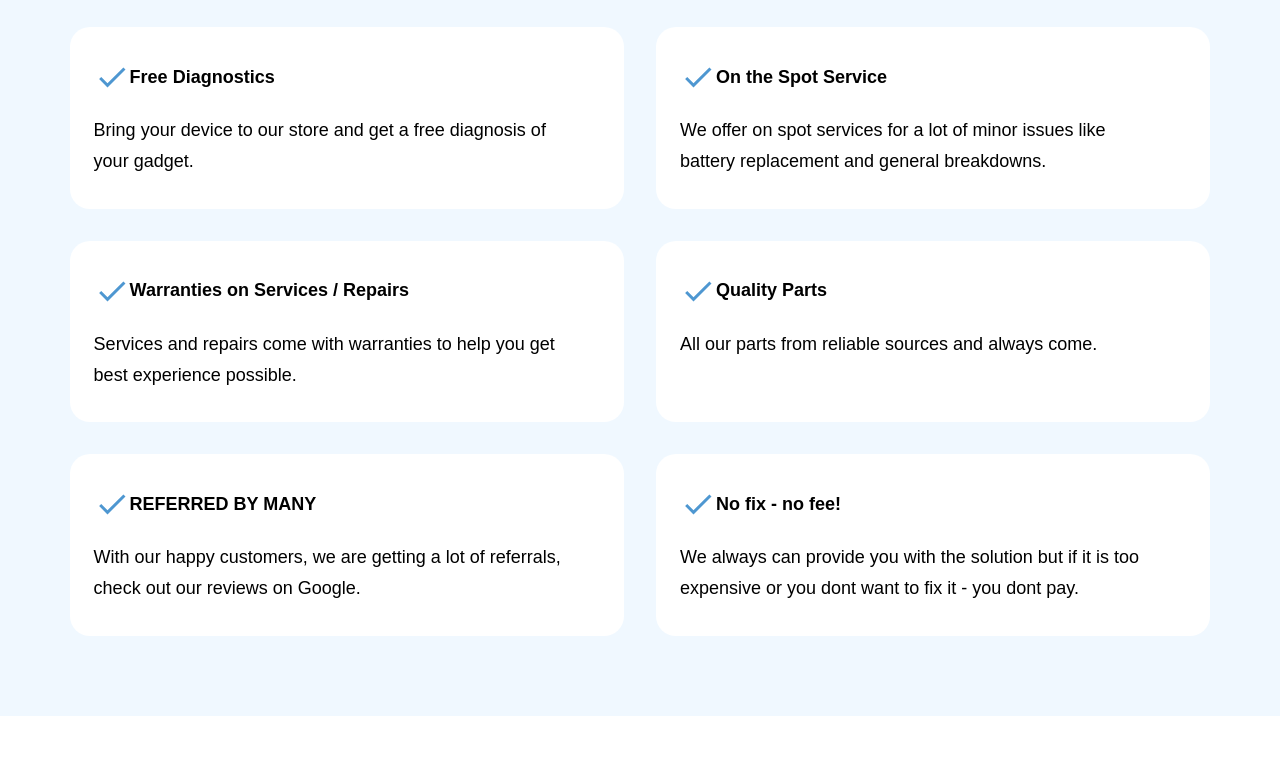
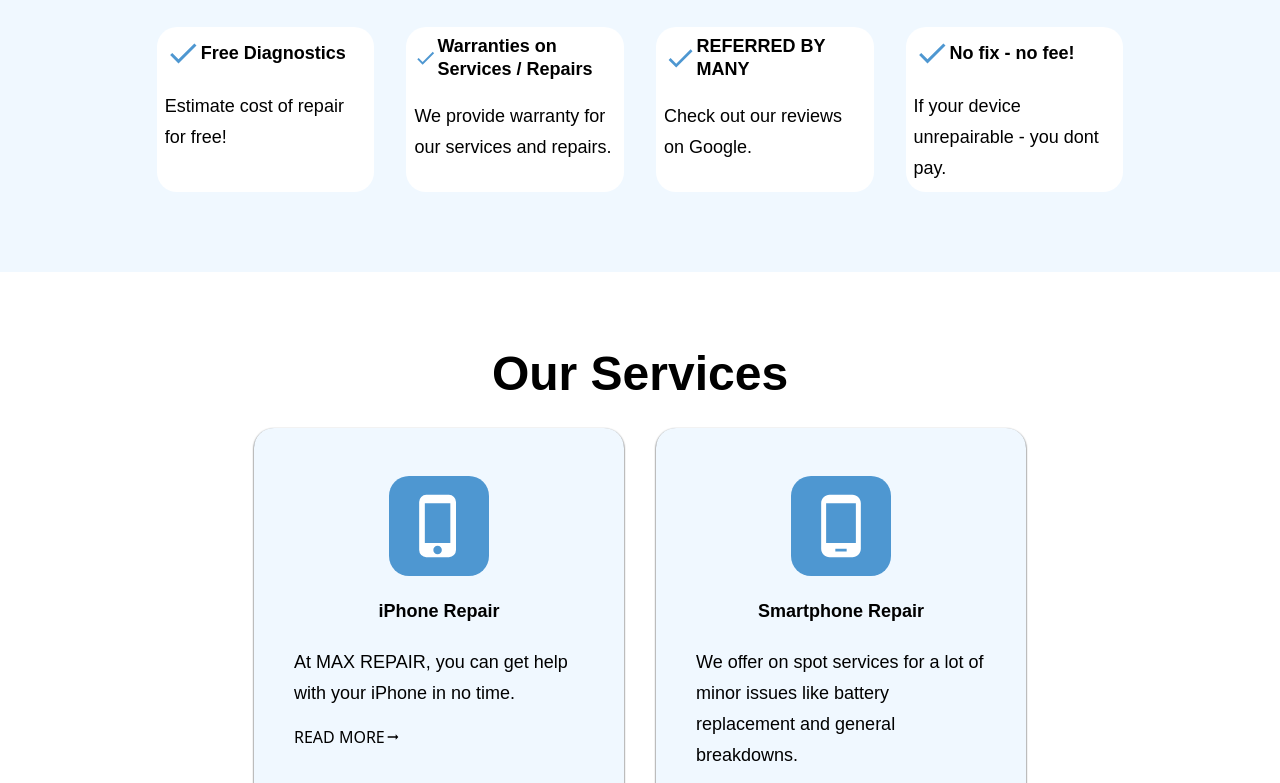
Before and after one commit to MetalJames/pcmaxrepair, a React (Vite) app: page / in a window 1280 px wide. Shown: the part 597-1380 px from the top of the page. Built offline with nearby package versions, Linux system fonts and the light colour scheme.

Commit message:
mainly working on styling add useeffect so that page go to the top when use links from home screen

```diff
--- a/src/assets/index.ts
+++ b/src/assets/index.ts
@@ -10,6 +10,9 @@ import liquiddamangerepair from './liquiddamangerepair.png';
 import playstationrepair from './playstationrepair.png';
 import nintendoswitchrepair from './nintendoswitchrepair.png';
 import xboxrepair from './xboxrepair.png';
+import AboutUsImg from '../assets/Max_Repair_web-13.jpg';
+import computerrepairfaq from '../assets/computerrepairfaq.png';
+import generalquestion from '../assets/generalquestion.png';
 
 export {
     close,
@@ -24,4 +27,7 @@ export {
     playstationrepair,
     nintendoswitchrepair,
     xboxrepair,
+    AboutUsImg,
+    computerrepairfaq,
+    generalquestion
 };
--- a/src/components/BrandsWeCanFix.tsx
+++ b/src/components/BrandsWeCanFix.tsx
@@ -3,11 +3,11 @@ import { brandswecanfix } from '../constants';
 
 const BrandsWeCanFix = () => {
     return (
-        <div className='flex flex-col justify-center items-center my-4 bg-[#f0f8ff]'>
+        <div className='flex flex-col justify-center items-center sm:px-24 px-10 my-4 bg-[#f0f8ff]'>
             <h1 className='font-poppins font-semibold xs:text-[48px] text-[40px] xs:leading-[76.8px] leading-[66.8px] w-full text-center pb-4'>Brands we can fix</h1>
-            <div className='flex flex-row flex-wrap justify-between w-2/3 px-10 ]'>
+            <div className='flex flex-row flex-wrap justify-center sm:w-2/3 w-full sm:px-10 p-0 ]'>
             {brandswecanfix.map((brandwecanfix) => (
-                <div key={brandwecanfix.id} className='flex justify-center items-center w-[25%] h-[150px]'>
+                <div key={brandwecanfix.id} className='flex justify-center items-center sm:w-[25%] w-[45%] sm:h-[150px] h-[100px] p-2'>
                     <img src={brandwecanfix.logo} alt={brandwecanfix.title} className='w-[150px]' />
                 </div>
             ))}
--- a/src/components/NavBar.tsx
+++ b/src/components/NavBar.tsx
@@ -49,7 +49,7 @@ const Navbar = () => {
                     onClick={() => setToggle((prev) => (!prev))}
                 />
                 <div className={`${toggle ? 'flex' : 'hidden'}
-                p-6 bg-[#fefefe] absolute top-[15%] right-5 mx-4 my-2 min-w-[140px] rounded-xl sidebar z-50`}
+                p-6 bg-[#c7c7c7] absolute top-[13%] right-5 mx-4 my-2 min-w-[140px] rounded-xl sidebar z-50`}
                 >
                     <ul key={1} className='list-none flex flex-col flex-1'>
                         {navLinks.filter(link => link.id != 'home').map(({ id, title, link, links }) => (
--- a/src/components/OurServices.tsx
+++ b/src/components/OurServices.tsx
@@ -1,20 +1,27 @@
 import React from 'react';
+import { Link } from "react-router-dom";
 import { ourservices } from '../constants';
+import { MdArrowRightAlt } from 'react-icons/md';
 
 const OurServices = () => {
     return (
-        <div className='flex flex-col sm:py-16 py-6 px-24'>
+        <div className='flex flex-col sm:px-24 px-10 sm:py-16 py-6'>
             <h1 className='font-poppins font-semibold xs:text-[48px] text-[40px] xs:leading-[76.8px] leading-[66.8px] w-full text-center'>Our Services</h1>
             <div className='flex flex-wrap justify-center w-full'>
-                {ourservices.map(({ id, title, description, logo: Icon}) =>
-                <div key={id} className='bg-[#f0f8ff] text-black rounded-[20px] m-4'>
+                {ourservices.map(({ id, title, description, logo: Icon, link}) =>
+                <div key={id} className='bg-[#f0f8ff] text-black rounded-[20px] m-4 hover:-translate-y-2 shadow-sm shadow-black hover:shadow-lg hover:shadow-[blue] ease-in-out duration-300'>
+                    <Link key={id} to={`${link}`}>
                         <div className='flex justify-between flex-col px-10 py-12 rounded-[20px] max-w-[370px]'>
                             <div className='flex text-6xl pb-6 justify-center items-center' >
                                 <Icon className='w-[100px] h-[100px] p-4 bg-[#4e97d1] fill-[white] rounded-[20%]'/>
                             </div>
                             <h2 className='font-poppins font-semibold text-[18px] leading-[23px] mb-1 text-center'>{title}</h2>
                             <p className='font-poppins font-light text-[18px] leading-[30.8px] max-w-[470px] mt-5'>{description}</p>
+                            <div className='flex items-center pt-4'>
+                                <h4>READ MORE</h4><MdArrowRightAlt />
                             </div>
+                        </div>
+                    </Link>
                 </div>
                 )}
             </div>
--- a/src/components/WhyChooseUs.tsx
+++ b/src/components/WhyChooseUs.tsx
@@ -3,13 +3,14 @@ import { whychooseus } from '../constants';
 
 const WhyChooseUs = () => {
     return (
-        <div className='flex flex-col sm:py-16 py-6 px-24 sm:px-6 ss:px-4 xs:px-2 xxs:px-0 bg-[#f0f8ff]'>
+        <div className='flex flex-col sm:py-16 sm:px-24 px-10 py-6 bg-[#f0f8ff]'>
             <h1 className='font-poppins font-semibold xs:text-[48px] text-[40px] xs:leading-[76.8px] leading-[66.8px] w-full text-center'>Why Choose MaxRepair</h1>
-            <div className='flex flex-wrap justify-center w-full'>
+            <div className='flex flex-wrap flex-row justify-center w-full'>
                 {whychooseus.map(({ id, title, description, logo: Icon}) =>
-                <div key={id} className='bg-white text-black rounded-[20px] m-4 flex flex-col items-center md:w-[45%] xxs:w-full'>
+                <div key={id} className='bg-white text-black sm:w-[20%] w-[100%] rounded-[20px] sm:m-4 m-0 sm:mb-4 mb-4 flex flex-col items-center'>
+                {/* <div key={id} className='bg-white text-black rounded-[20px] m-4 flex flex-col items-center md:w-[45%] xxs:w-full'> */}
                     {/* <div className='flex justify-between flex-col px-10 py-12 rounded-[20px] max-w-[370px]'> */}
-                    <div className='flex justify-start flex-col px-6 py-8 rounded-[20px] w-full'>
+                    <div className='flex justify-start flex-col p-2 rounded-[20px] w-full'>
                         <div className='flex items-center'>
                             <Icon className='fill-[#4e97d1] text-4xl'/>
                             <h2 className='font-poppins font-semibold text-[18px] leading-[23px]'>{title}</h2>
--- a/src/constants/index.ts
+++ b/src/constants/index.ts
@@ -1,5 +1,7 @@
 import { MdPhoneIphone, MdPhoneAndroid, MdLaptopMac, MdLaptopWindows, MdMemory, MdTabletMac, MdOutlineWaterDrop, MdOutlineVideogameAsset, MdDevicesOther, MdCheck } from 'react-icons/md';
 import { apple, google, microsoft, nintendo, playstation, samsung, xbox } from '../assets/brandswecanfix';
+import { AboutUsImg } from '../assets';
+import { computerrepairfaq, generalquestion, iphonerepair } from '../assets';
 
 export const navLinks = [
     {
@@ -75,32 +77,42 @@ export const navLinks = [
     },
 ];
 
+export const aboutus = [
+    {
+        id: 'about-us',
+        title: 'About Us',
+        description: 'Hi there. We are MaxRepair, an Electronics repair store in Port Credit, Mississauga. Our Google review will tell you about us much better than we can! But in any case, we are the friendly repair store that can help you at any time you need this the most. We can take care of your gadgets in no time. With 20+ years of experience, we can provide you with the best solution possible out there. We are located at 106 Lakeshore Road East, Mississauga, ON, L5G 1E3, so dont wait and bring us your device! If you have any questions - just give us a call at (905) 517-9610!',
+        img: AboutUsImg,
+    },
+]
+
 export const faq_questions = [
     {
         id: 1,
         title: "Computer/Laptop/MacBook Repair",
         questions: [
             {
-                id: 1,
+                id: 1.1,
                 question: "My computer is too old. I just want to get the information off it. Can you help?",
                 answer: "Yes! We can transfer information to external drive. We do specialize in data transfers and data recovery as well."
             },
             {
-                id: 2,
+                id: 1.2,
                 question: "My screen is broken on my macbook/laptop. Can you fix it?",
                 answer: "Yes! As long as we can source the screen for your macbook/laptop, we can fix it."
             },
             {
-                id: 3,
+                id: 1.3,
                 question: "I spilled water on my laptop/macbook. Is there a hope?",
                 answer: "Yes! We can fix liquid damage logicboards/motherboards at a high success rate. All our repairs have warranty as well."
             },
             {
-                id: 4,
+                id: 1.4,
                 question: "My laptop hinge is broken. I cannot open or close my computer properly. Is that something you can fix?",
                 answer: "Yes! We can fix it or replace it. It depent how badly its damaged but, YES, we can do that!"
             },
-        ]
+        ],
+        img: computerrepairfaq,
     },
     {
         id: 2,
@@ -131,7 +143,8 @@ export const faq_questions = [
                 question: "I dropped my phone in water. what are my options?",
                 answer: "Yes. we can fix water damage devices. Depending on the severity of the damage, we either will be able to fix the device completely, or at least get out the information you dearly need from your device. Again, we are a no fix no fee place. If we cant fix it for any reason, you dont pay."
             },
-        ]
+        ],
+        img: iphonerepair,
     },
     {
         id: 3,
@@ -177,7 +190,8 @@ export const faq_questions = [
                 question: "What are your store hours?",
                 answer: "We are open Mon:10:00 AM - 2:00 PM, Tue to Fri:9:00 AM - 6:00 PM, Sat:10:00 AM - 4:00 PM, and also Sun:10:00 AM - 3:00 PM"
             },
-        ]
+        ],
+        img: generalquestion,
     },
 ];
 
@@ -185,37 +199,41 @@ export const whychooseus = [
     {
         id: 'why-choose-us-1',
         title: 'Free Diagnostics',
-        description: 'Bring your device to our store and get a free diagnosis of your gadget.',
+        description: 'Estimate cost of repair for free!',
+        // description: 'Bring your device to our store and get a free diagnosis of your gadget.',
         logo: MdCheck,
     },
-    {
-        id: 'why-choose-us-2',
-        title: 'On the Spot Service',
-        description: 'We offer on spot services for a lot of minor issues like battery replacement and general breakdowns.',
-        logo: MdCheck,
-    },
+    // {
+    //     id: 'why-choose-us-2',
+    //     title: 'On the Spot Service',
+    //     description: 'We offer on spot services for a lot of minor issues like battery replacement and general breakdowns.',
+    //     logo: MdCheck,
+    // },
     {
         id: 'why-choose-us-3',
         title: 'Warranties on Services / Repairs',
-        description: 'Services and repairs come with warranties to help you get best experience possible.',
+        description: 'We provide warranty for our services and repairs.',
+        // description: 'Services and repairs come with warranties to help you get best experience possible.',
         logo: MdCheck,
     },
-    {
-        id: 'why-choose-us-4',
-        title: 'Quality Parts',
-        description: 'All our parts from reliable sources and always come.',
-        logo: MdCheck,
-    },
+    // {
+    //     id: 'why-choose-us-4',
+    //     title: 'Quality Parts',
+    //     description: 'All our parts from reliable sources and always come.',
+    //     logo: MdCheck,
+    // },
     {
         id: 'why-choose-us-5',
         title: 'REFERRED BY MANY',
-        description: 'With our happy customers, we are getting a lot of referrals, check out our reviews on Google.',
+        // description: 'With our happy customers, we are getting a lot of referrals, check out our reviews on Google.',
+        description: 'Check out our reviews on Google.',
         logo: MdCheck,
     },
     {
         id: 'why-choose-us-6',
         title: 'No fix - no fee!',
-        description: 'We always can provide you with the solution but if it is too expensive or you dont want to fix it - you dont pay.',
+        description: 'If your device unrepairable - you dont pay.',
+        // description: 'We always can provide you with the solution but if it is too expensive or you dont want to fix it - you dont pay.',
         logo: MdCheck,
     },
 ];
@@ -226,54 +244,64 @@ export const ourservices = [
         title: 'iPhone Repair',
         description: 'At MAX REPAIR, you can get help with your iPhone in no time.',
         logo: MdPhoneIphone,
+        link: '/iphone_repair',
     },
     {
         id: 'our-services-2',
         title: 'Smartphone Repair',
         description: 'We offer on spot services for a lot of minor issues like battery replacement and general breakdowns.',
         logo: MdPhoneAndroid,
+        link: '/smartphone_repair',
     },
     {
         id: 'our-services-3',
         title: 'iPad / Tablet Repair',
+        // description: 'Whether your iPad or Tablet has a broken screen or maybe your battery no longer holds the charge, or you have software issues, or any other issue that interrupts smooth performance, we will take care of it.',
         description: 'Whether your iPad or Tablet has a broken screen or maybe your battery no longer holds the charge, or you have software issues, or any other issue that interrupts smooth performance, we will take care of it.',
         logo: MdTabletMac,
+        link: '/ipadtablet_repair',
     },
     {
         id: 'our-services-4',
         title: 'Macbook Repair',
         description: 'At MAX REPAIR, you can get help with simple upgrades on your mac to a motherboard level repairs.',
         logo: MdLaptopMac,
+        link: '/macbook_repair',
     },
     {
         id: 'our-services-5',
         title: 'Laptop Repair',
         description: 'We are specialized in Asus, Acer, Lenovo, Dell, Toshiba, Chromebook, MSI, HP, and any other brands.',
         logo: MdLaptopWindows,
+        link: '/laptop_repair',
     },
     {
         id: 'our-services-6',
         title: 'Logic Board Repair',
         description: 'With 20+ years of expirience we have very high success rate of repair logic board. Bring it in - and we will help',
         logo: MdMemory,
+        link: '/logicboard_repair',
     },
     {
         id: 'our-services-7',
         title: 'Liquid Damage Repair',
         description: 'We can fix liquid damage logicboards/motherboards at a high success rate.',
         logo: MdOutlineWaterDrop,
+        link: '/liquiddamege_repair',
     },
     {
         id: 'our-services-8',
         title: 'Gaming Console Repair',
         description: 'At MAX REPAIR, you can repair your PS4, Nintendo, XBOX the same day.',
         logo: MdOutlineVideogameAsset,
+        link: '/gamingconsole_repair',
     },
     {
         id: 'our-services-9',
         title: 'Other Electronics Repair',
         description: 'If you can not see your device in the listing, no worries - give us a call and ask, we will be able to help you',
         logo: MdDevicesOther,
+        link: '/otherelectronic_repair',
     },
 ];
 
```
Also changed, not shown: src/pages/AboutUs.tsx (+11 -17 lines), src/pages/ContactUs.tsx (+12 -19 lines), src/pages/FAQ.tsx (+9 -5 lines), src/pages/servicespages/IPhoneRepair.tsx (+14 -4 lines), src/assets/generalquestion.png (added), 1 other file (tests, documents, lock files or other folders). Lines whose indentation alone changed are shown as unchanged.
